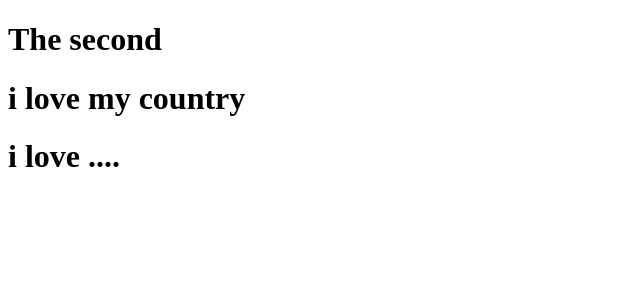
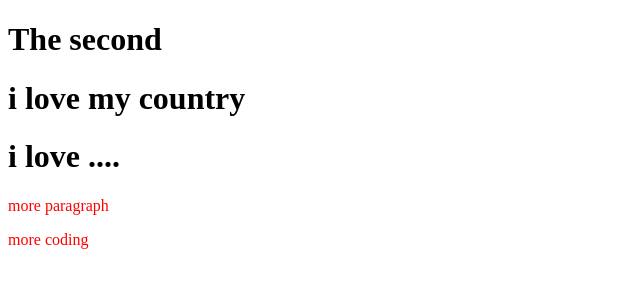
Before and after one commit to Jubair2/my-second-repo, a plain HTML site: page index.html in a window 1280 px wide. Shown: the whole page, without its empty margins (0-640 px from the left). Drawn offline with Linux system fonts and the light colour scheme.

Commit message:
my header

```diff
--- a/index.html
+++ b/index.html
@@ -5,10 +5,13 @@
     <meta http-equiv="X-UA-Compatible" content="IE=edge">
     <meta name="viewport" content="width=device-width, initial-scale=1.0">
     <title>Second </title>
+    <link rel="stylesheet" href="style.css">
 </head>
 <body>
     <h1>The second </h1>
     <h1>i love my country</h1>
     <h1>i love ....</h1>
+    <p>more paragraph</p>
+    <p>more coding</p>
 </body>
 </html>
--- /dev/null
+++ b/style.css
@@ -0,0 +1,3 @@
+p{
+    color: red;
+}
```
